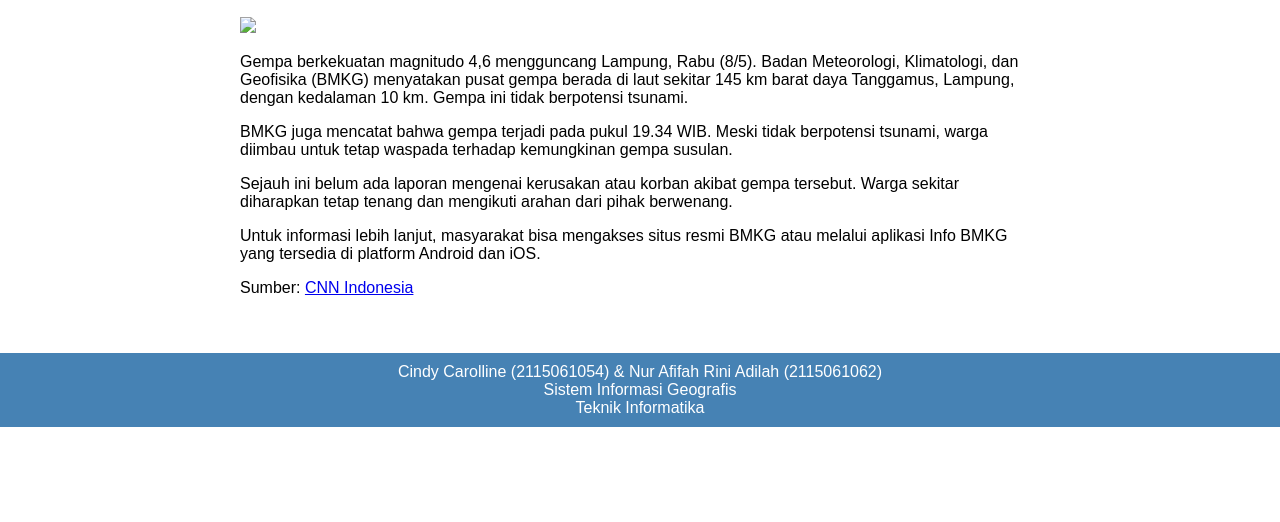
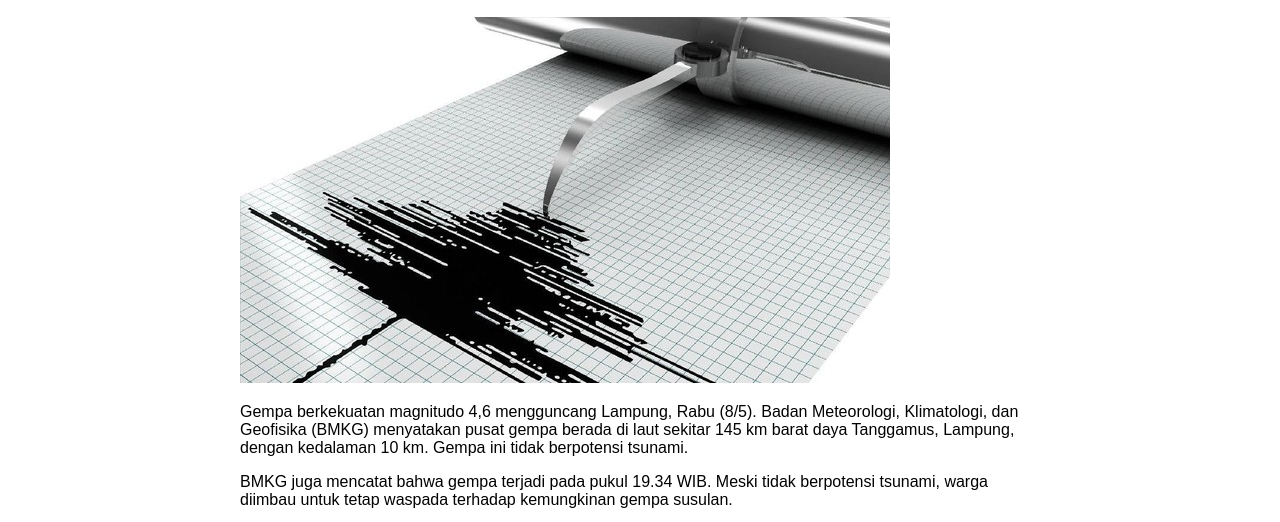
Before and after one commit to nurafifahriniadilah/WEBSIG, a plain HTML site: page berita1.html in a window 1280 px wide. Shown: the part 239-761 px from the top of the page. Drawn offline with Linux system fonts and the light colour scheme; the site is published under a folder, as on GitHub Pages, so addresses that start at the root find nothing.

Commit message:
Update berita1.html

```diff
--- a/berita1.html
+++ b/berita1.html
@@ -24,7 +24,7 @@
     <main>
         <section class="content">
             <h2>Gempa Magnitudo 4,6 Guncang Lampung</h2>
-            <img src="/berita1.jpeg" class="news-image">
+            <img src="berita1.jpeg" class="news-image">
             <p>Gempa berkekuatan magnitudo 4,6 mengguncang Lampung, Rabu (8/5). Badan Meteorologi, Klimatologi, dan Geofisika (BMKG) menyatakan pusat gempa berada di laut sekitar 145 km barat daya Tanggamus, Lampung, dengan kedalaman 10 km. Gempa ini tidak berpotensi tsunami.</p>
             <p>BMKG juga mencatat bahwa gempa terjadi pada pukul 19.34 WIB. Meski tidak berpotensi tsunami, warga diimbau untuk tetap waspada terhadap kemungkinan gempa susulan.</p>
             <p>Sejauh ini belum ada laporan mengenai kerusakan atau korban akibat gempa tersebut. Warga sekitar diharapkan tetap tenang dan mengikuti arahan dari pihak berwenang.</p>
```
